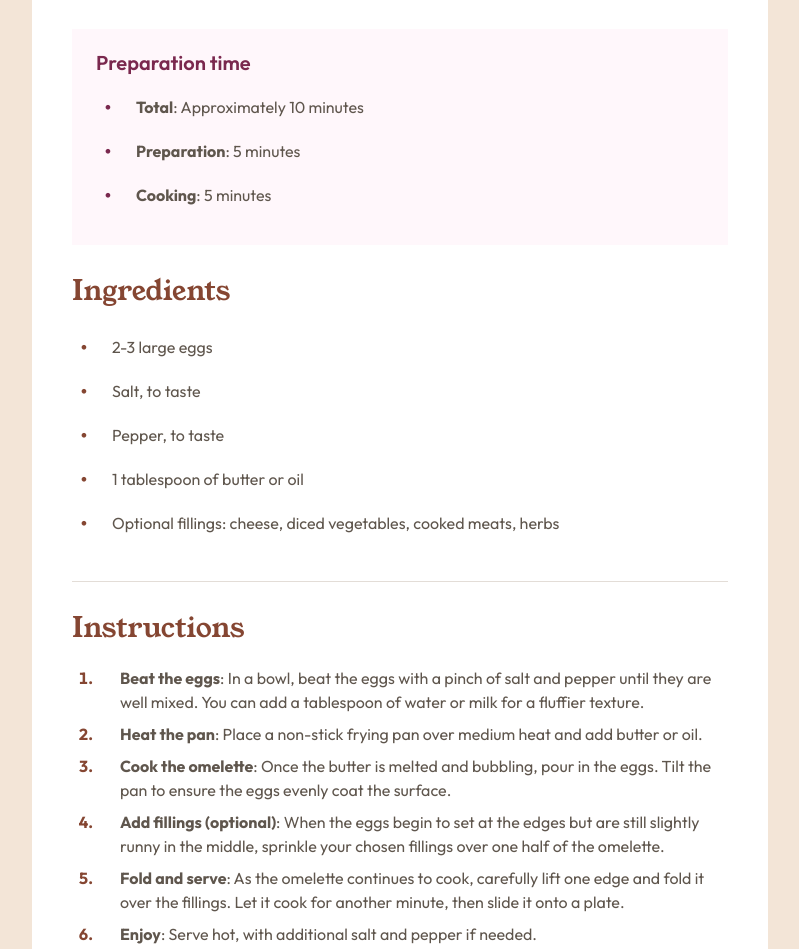
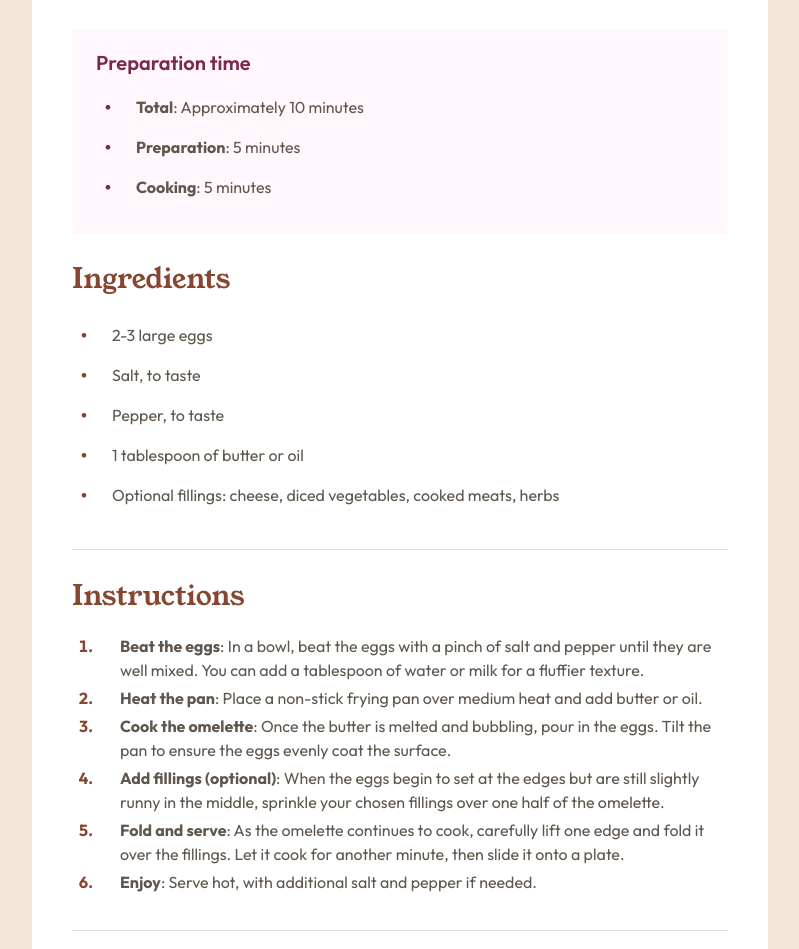
Before and after one commit to CharlieCastleWeb/fem-recipe-page, a website: page index.html in a window 1280 px wide. Shown: the part 623-1572 px from the top of the page, without its empty margins (240-1039 px from the left). Drawn offline with nearby package versions, Linux system fonts and the light colour scheme; files that its build step writes are made by us from their sources.

Commit message:
fix: list bottom margins

```diff
--- a/scss/components/_recipe.scss
+++ b/scss/components/_recipe.scss
@@ -65,7 +65,7 @@
     align-items: center;
     color: $c-stone-600;
     display: flex;
-    margin-bottom: $spacer-xs;
+    margin-bottom: $spacer-2xs;
     @include text-preset-4;
     &::before {
       color: $c-rose-800;
@@ -92,7 +92,7 @@
     align-items: center;
     color: $c-stone-600;
     display: flex;
-    margin-bottom: $spacer-xs;
+    margin-bottom: $spacer-2xs;
     @include text-preset-4;
     &::before {
       color: $c-brown-800;
@@ -115,7 +115,7 @@
 
   &__instructions-item {
     color: $c-stone-600;
-    margin-bottom: $spacer-xs;
+    margin-bottom: $spacer-2xs;
     padding-left: $spacer-lg;
     @include text-preset-4;
     &::marker {
--- a/scss/settings/_spacing.scss
+++ b/scss/settings/_spacing.scss
@@ -1,3 +1,4 @@
+$spacer-2xs: 4px;
 $spacer-xs: 8px;
 $spacer-sm: 12px;
 $spacer-md: 16px;
```
